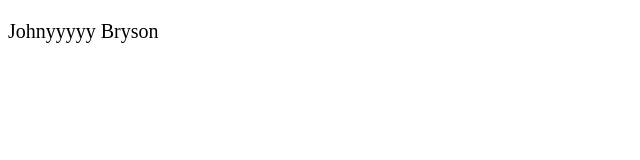
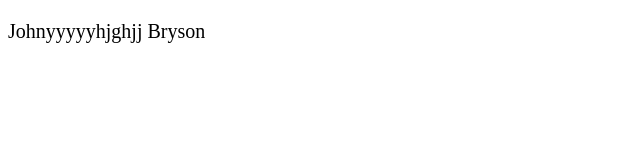
Before and after one commit to 10John20/Newcard, a plain HTML site: page index.html in a window 1280 px wide. Shown: the full height of the page, 0-640 px from the left. Drawn offline with Linux system fonts and the light colour scheme.

Commit message:
update index.html

```diff
--- a/index.html
+++ b/index.html
@@ -15,7 +15,7 @@
 </head>
 
 <body>
-  <p>Johnyyyyy Bryson</p>
+  <p>Johnyyyyyhjghjj Bryson</p>
   <!-- Project -->
   <script src="main.js"></script>
 </body>
```
